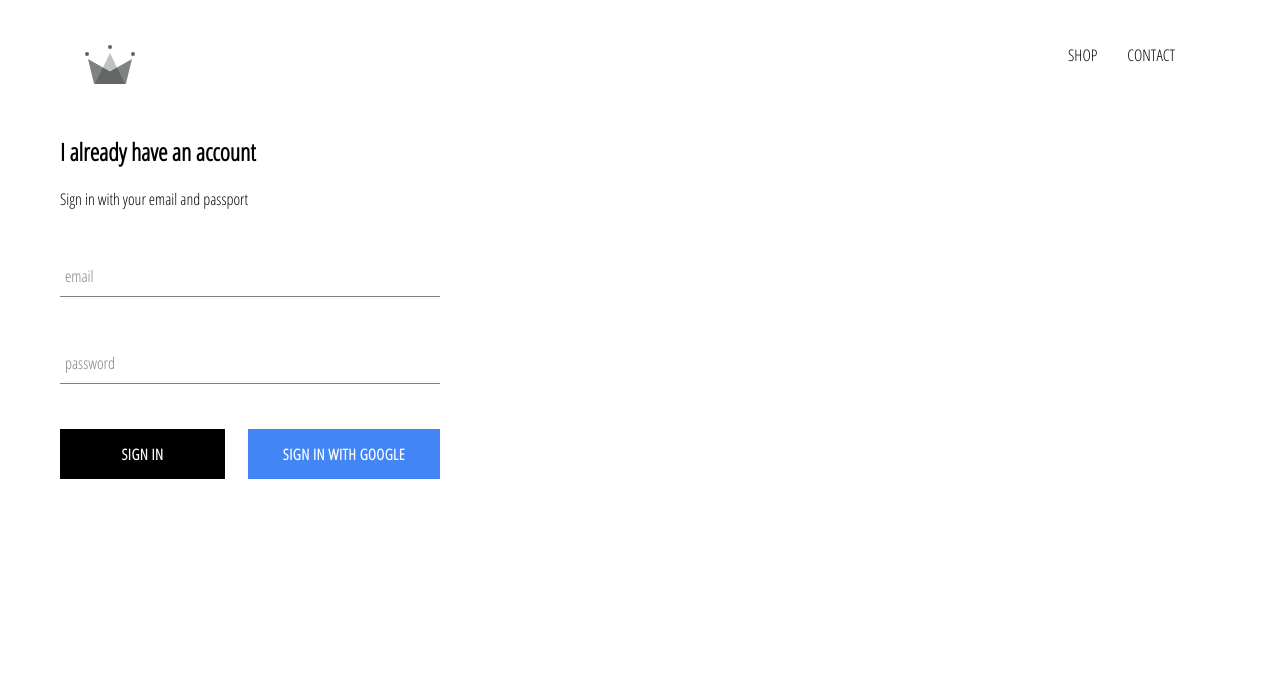
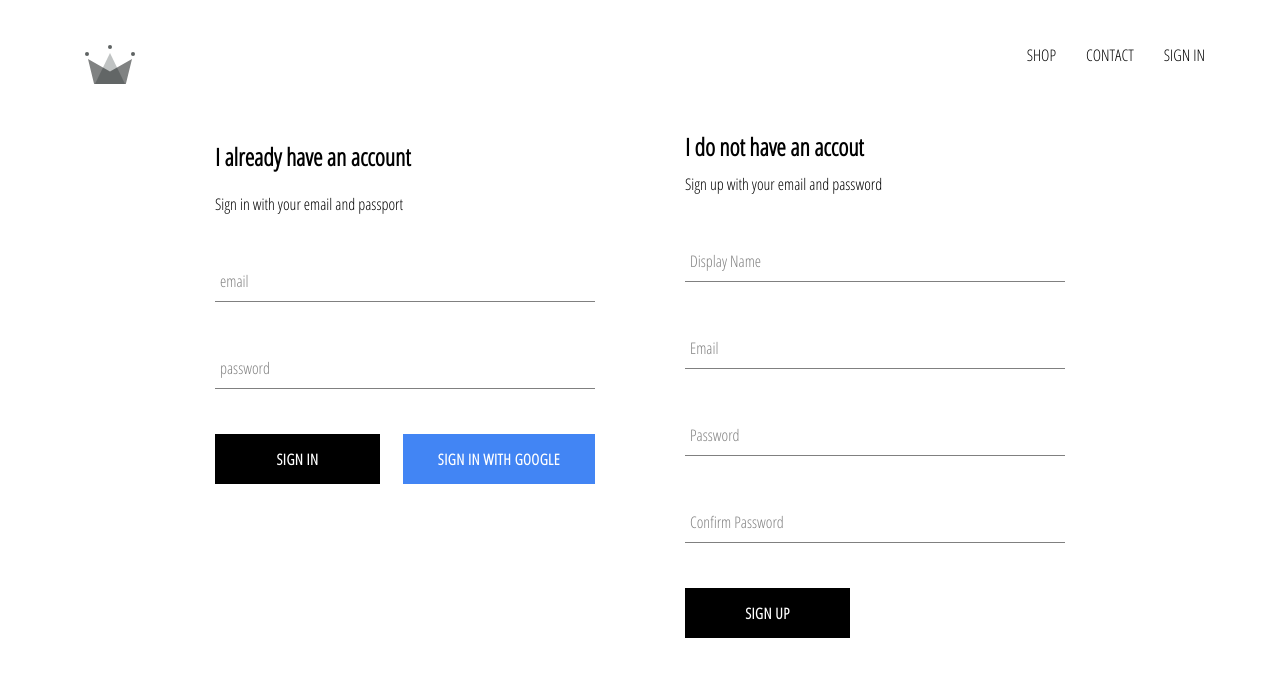
Before and after one commit to mikins82/crwn-clothing, a React (Create React App) app: page /signin in a window 1280 px wide. Shown: the top 676 px of the page. Built offline with nearby package versions, Linux system fonts and the light colour scheme; no server answers.

Commit message:
implemented firebase utils, included ability to store authenticated users into our firestore database

```diff
--- a/src/App.js
+++ b/src/App.js
@@ -4,7 +4,7 @@
 import HomePage from './pages/homepage/homepage.component';
 import ShopPage from './pages/shop/shop.component';
 import Header from './components/header/header.component';
-import SignInAndSignupPage from './pages/sign-in-and-sign-out/sign-in-and-sign-out.component';
+import SignInAndSignUpPage from './pages/sign-in-and-sign-out/sign-in-and-sign-up.component';
 import { auth, createUserProfileDocument } from './firebase/firebase.utils';
 
 class App extends React.Component {
@@ -31,8 +31,12 @@
               ...snapShot.data()
             }
           });
+
+          console.log(this.state);
         });
       }
+
+      this.setState({ currentUser: userAuth });
     });
   }
 
@@ -47,7 +51,7 @@
         <Switch>
           <Route exact path='/' component={HomePage}/>
           <Route exact path='/shop' component={ShopPage}/>
-          <Route exact path='/signin' component={SignInAndSignupPage}/>
+          <Route exact path='/signin' component={SignInAndSignUpPage}/>
         </Switch>
       </div>
     );
--- a/src/components/header/header.component.jsx
+++ b/src/components/header/header.component.jsx
@@ -18,12 +18,15 @@
       <Link className='option' to='/contact'>
         CONTACT
       </Link>
-      {
-        currentUser ?
-          <div className='option' onClick={() => auth.signOut()}>SIGN OUT</div>
-          :
-          <Link className='option' to='/signin'></Link>
-      }
+      {currentUser ? (
+        <div className='option' onClick={() => auth.signOut()}>
+          SIGN OUT
+        </div>
+      ) : (
+        <Link className='option' to='/signin'>
+          SIGN IN
+        </Link>
+      )}
     </div>
   </div>
 )
--- /dev/null
+++ b/src/components/sign-up/sign-up.component.jsx
@@ -0,0 +1,104 @@
+import React from 'react';
+
+import { auth, createUserProfileDocument } from '../../firebase/firebase.utils';
+
+import './sign-up.styles.scss';
+import FormInput from '../form-input/form-input.component';
+import CustomButton from '../custom-button/custom-button.component';
+
+class SignUp extends React.Component {
+  constructor() {
+    super();
+
+    this.state = {
+      displayName: '',
+      email: '',
+      password: '',
+      confirmPassword: ''
+    }
+  }
+
+  handleSubmit = async event => {
+    event.preventDefault();
+
+    const { displayName, email, password, confirmPassword } = this.state;
+
+    if (password !== confirmPassword) {
+      alert("passwords don't match");
+      return;
+    }
+
+    try {
+      const { user } = await auth.createUserWithEmailAndPassword(email, password);
+
+      await  createUserProfileDocument(user, { displayName });
+
+      this.setState({
+        displayName: '',
+        email: '',
+        password: '',
+        confirmPassword: ''
+      });
+
+    } catch (error) {
+      console.error(error);
+    }
+  };
+
+  handleChange = event => {
+    const { name, value } = event.target;
+
+    this.setState({[name]: value});
+  };
+
+  render() {
+    const { displayName, email, password, confirmPassword } = this.state;
+    return (
+      <div className='sign-up'>
+        <h2 className='title'>I do not have an accout</h2>
+        <span>Sign up with your email and password</span>
+        <form className='sign-up-form' onSubmit={this.handleSubmit}>
+          <FormInput
+            type='text'
+            name='displayName'
+            value={displayName}
+            onChange={this.handleChange}
+            label='Display Name'
+            required
+          >
+          </FormInput>
+          <FormInput
+            type='email'
+            name='email'
+            value={email}
+            onChange={this.handleChange}
+            label='Email'
+            required
+          >
+          </FormInput>
+          <FormInput
+            type='password'
+            name='password'
+            value={password}
+            onChange={this.handleChange}
+            label='Password'
+            required
+          >
+          </FormInput>
+          <FormInput
+            type='password'
+            name='confirmPassword'
+            value={confirmPassword}
+            onChange={this.handleChange}
+            label='Confirm Password'
+            required
+          >
+          </FormInput>
+          <CustomButton type='submit'>Sign Up</CustomButton>
+        </form>
+      </div>
+    );
+  }
+}
+
+export default SignUp;
--- /dev/null
+++ b/src/components/sign-up/sign-up.styles.scss
@@ -0,0 +1,9 @@
+.sign-up {
+  display: flex;
+  flex-direction: column;
+  width: 380px;
+
+  .title {
+    margin: 10px 0;
+  }
+}
--- a/src/pages/sign-in-and-sign-out/sign-in-and-sign-out.component.jsx
+++ /dev/null
@@ -1,9 +0,0 @@
-import React from 'react';
-import './sign-in-and-sign-out.styles.scss';
-import SignIn from '../../components/sign-in/sign-in.component';
-
-const SignInAndSignupPage = () => (
-  <div className='sign-in-and-sign-out'><SignIn></SignIn></div>
-)
-
-export default SignInAndSignupPage;
--- /dev/null
+++ b/src/pages/sign-in-and-sign-out/sign-in-and-sign-up.component.jsx
@@ -0,0 +1,14 @@
+import React from 'react';
+import './sign-in-and-sign-up.styles.scss';
+import SignIn from '../../components/sign-in/sign-in.component';
+import SignUp from '../../components/sign-up/sign-up.component';
+
+
+const SignInAndSignUpPage = () => (
+  <div className='sign-in-and-sign-up'>
+    <SignIn/>
+    <SignUp/>
+  </div>
+)
+
+export default SignInAndSignUpPage;
--- /dev/null
+++ b/src/pages/sign-in-and-sign-out/sign-in-and-sign-up.styles.scss
@@ -0,0 +1,6 @@
+.sign-in-and-sign-up {
+  width: 850px;
+  display: flex;
+  justify-content: space-between;
+  margin: 30px auto;
+}
```
Also changed, not shown: src/pages/sign-in-and-sign-out/sign-in-and-sign-out.styles.scss (deleted).
